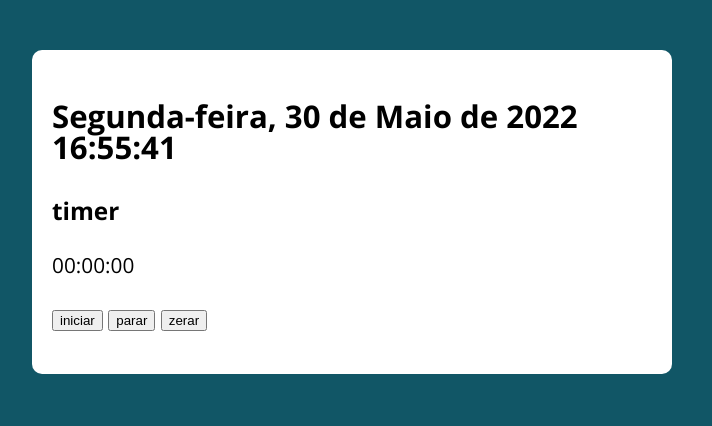
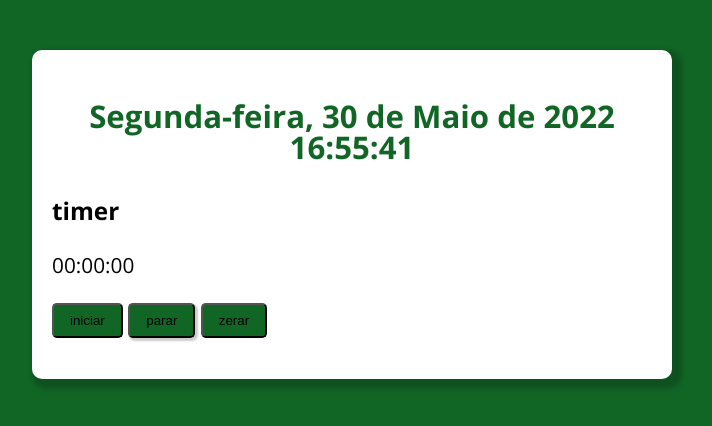
Before and after one commit to DevDeyvidTav/relogio-timer, a plain HTML site: page index.html in a window 1280 px wide. Shown: the whole page, without its empty margins (288-1000 px from the left). Drawn offline with nearby package versions, Linux system fonts and the light colour scheme.

Commit message:
mudança no estilo

```diff
--- a/assets/css/style.css
+++ b/assets/css/style.css
@@ -1,7 +1,7 @@
 @import url('https://fonts.googleapis.com/css?family=Open+Sans:400,700&display=swap');
 :root {
-  --primary-color: rgb(17, 86, 102);
-  --primary-color-darker: rgb(9, 48, 56);
+  --primary-color: rgb(17, 102, 38);
+  --primary-color-darker: rgb(26, 56, 9);
 }
 
 * {
@@ -24,6 +24,7 @@ body {
   background: #fff;
   padding: 20px;
   border-radius: 10px;
+  box-shadow: 5px 5px 5px 5px rgba(0, 0, 0, 0.2);
 }
 
 form input, form label, form button {
@@ -56,3 +57,55 @@ form button {
 form button:hover {
   background: var(--primary-color-darker);
 }
+.iniciar{
+  background-color: var(--primary-color);
+  border-radius: 0.3rem;
+  padding: 0.5rem 1rem;
+  cursor: pointer;
+}
+.iniciar:hover{
+  background-color: var(--primary-color-darker);
+  transition: 0.3s;
+}
+.parar{
+  background-color: var(--primary-color);
+  border-radius: 0.3rem;
+  padding: 0.5rem 1rem;
+  cursor: pointer;
+  font-family: sans-serif;
+  box-shadow: 2px 2px 2px 1px rgba(0, 0, 0, 0.2);
+}
+.parar:hover{
+  background-color: var(--primary-color-darker);
+  transition: 0.3s;
+}
+.zerar{
+  background-color: var(--primary-color);
+  border-radius: 0.3rem;
+  padding: 0.5rem 1rem;
+  cursor: pointer;
+}
+.zerar:hover{
+  background-color: var(--primary-color-darker);
+  transition: 0.3s;
+}
+#aplicaçao{
+  display: block;
+  text-align: center;
+  color: #fff;
+}
+#relogio{
+  text-align: center;
+  color: var(--primary-color);
+}
+.display-timer{
+  background-color: rgba(63, 95, 63, 0.877);
+  padding: 0.1rem 0rem;
+  box-sizing: border-box;
+  border-radius: 0.5rem;
+  margin: 0 4rem;
+  box-shadow: 2px 2px 2px 1px rgba(0, 0, 0, 0.2);
+}
+hr{
+  color: var(--primary-color);
+}
```
